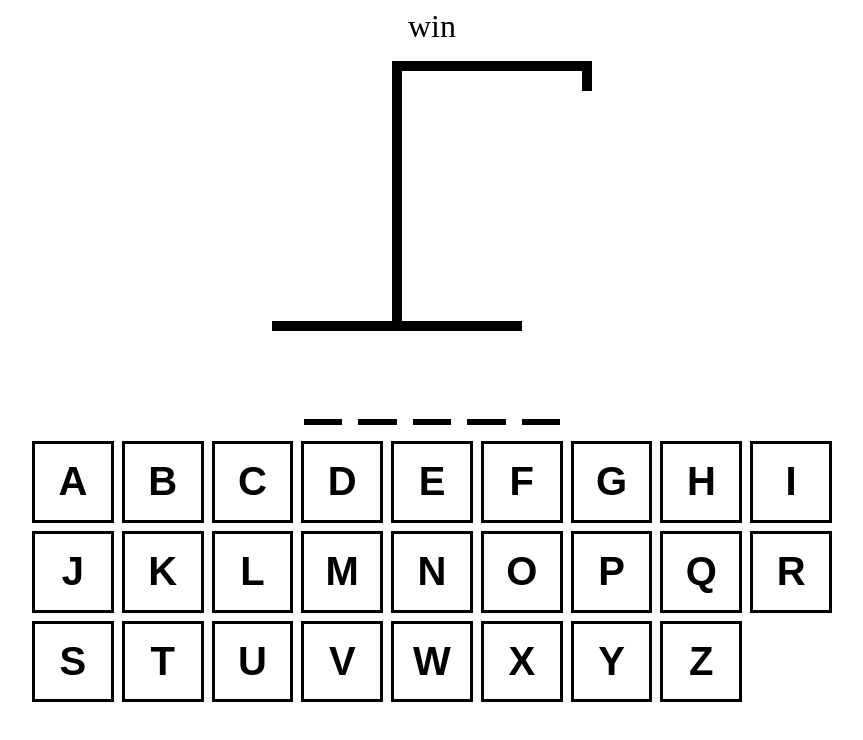
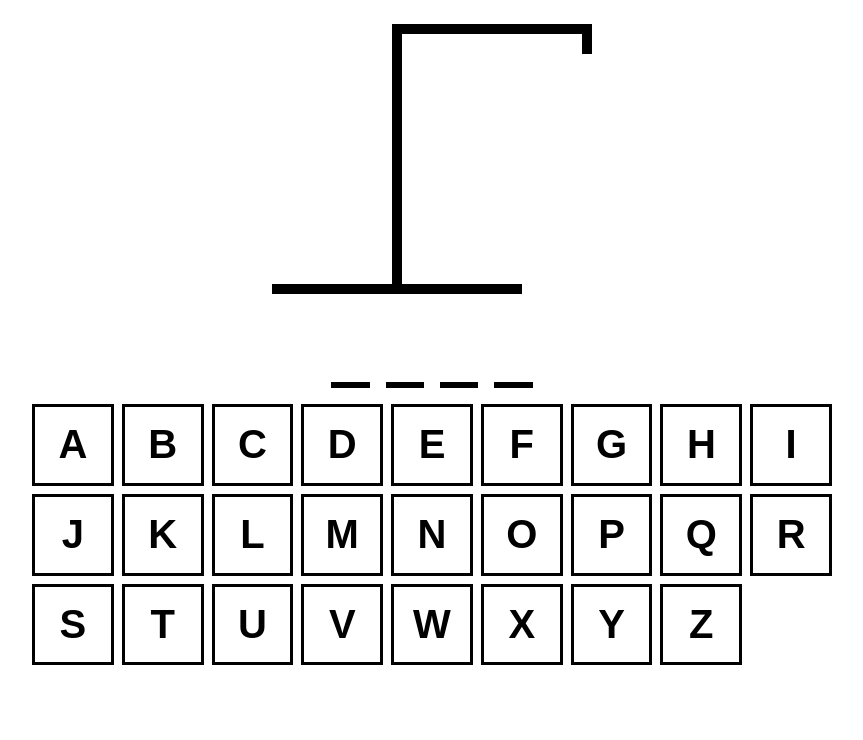
Before and after one commit to Vishal-Tx/hangman, a React (Vite) app in the folder hangman/: page / in a window 1280 px wide. Shown: the top 740 px of the page, without its empty margins (208-1071 px from the left). Built offline with nearby package versions, Linux system fonts and the light colour scheme.

Commit message:
final commit

```diff
--- a/hangman/src/App.tsx
+++ b/hangman/src/App.tsx
@@ -4,23 +4,24 @@
 import HangmanWord from './HangmanWord'
 import Keyboard from './Keyboard'
 
+function getWord(){
+  return words[Math.floor(Math.random()*words.length)]
+}
 const App = () => {
-  const [wordToGuess, setWordToGuess] = useState(()=>{
-    return words[Math.floor(Math.random()*words.length)]
-  })
+  const [wordToGuess, setWordToGuess] = useState(getWord)
 
   const [guessedLetters, setGuessedLetters] = useState<string[]>([])
 
   const incorrectLetters = guessedLetters.filter(letter=>!wordToGuess.includes(letter))
 
-  const isLose = incorrectLetters.length>=6
+  const isLoser = incorrectLetters.length>=6
   const isWinner = wordToGuess.split("").every(letter =>guessedLetters.includes(letter))
 
 const addGuessedLetter  = useCallback(
   (letter:string) => {
-    if(guessedLetters.includes(letter))return
+    if(guessedLetters.includes(letter) || isWinner || isLoser)return
     setGuessedLetters(currentLetters =>[...currentLetters, letter])
-  },[guessedLetters]
+  },[guessedLetters,isWinner,isLoser]
 )
 
 
@@ -42,6 +43,23 @@
     }
   }, [guessedLetters])
 
+  useEffect(()=>{
+    const handler = (e: KeyboardEvent)=>{
+      const key = e.key
+
+      if(key!=="Enter")return
+      e.preventDefault()
+      setGuessedLetters([])
+      setWordToGuess(getWord())
+    }
+
+
+    document.addEventListener("keypress", handler)
+    return () => {
+      document.removeEventListener("keypress", handler)
+    }
+  })
+
 
   console.log(wordToGuess)
   return (
@@ -57,14 +75,15 @@
     }}
   >
      <div style={{ fontSize: "2rem", textAlign: "center" }}>
-        {/* {isWinner && "Winner! - Refresh to try again"}
-        {isLoser && "Nice Try - Refresh to try again"} */}
-        win
+        {isWinner && "Winner! - Refresh or Hit Enter to try again"}
+        {isLoser && "Nice Try - Refresh or Hit Enter to try again"}
+
       </div>
       <HangmanDrawing numberOfGuesses={incorrectLetters.length}/>
-      <HangmanWord guessedLetters={guessedLetters} wordToGuess={wordToGuess}/>
+      <HangmanWord reveal={isLoser} guessedLetters={guessedLetters} wordToGuess={wordToGuess}/>
       <div style={{alignSelf:'stretch'}}>
-      <Keyboard activeLetters={guessedLetters.filter((letter)=>wordToGuess.includes(letter))}
+      <Keyboard disabled = {isLoser||isWinner}
+      activeLetters={guessedLetters.filter((letter)=>wordToGuess.includes(letter))}
       inactiveLetters={incorrectLetters}
       addGuessedLetter={addGuessedLetter}/>
       </div>
--- a/hangman/src/HangmanWord.tsx
+++ b/hangman/src/HangmanWord.tsx
@@ -1,9 +1,10 @@
 type HangmanWordProps={
   wordToGuess:string
-  guessedLetters:string[]
+  guessedLetters:string[],
+  reveal?:boolean
 }
 
-const HangmanWord = ({wordToGuess,guessedLetters}:HangmanWordProps) => {
+const HangmanWord = ({wordToGuess,guessedLetters,reveal=false}:HangmanWordProps) => {
 
   return (
     <div style={{
@@ -14,7 +15,7 @@
         textTransform: "uppercase",
         fontFamily: "monospace",
       }}>
-        {wordToGuess.split("").map((letter, index)=><span key = {index} style={{borderBottom: ".1em solid black"}}><span style={{visibility:guessedLetters.includes(letter)?"visible":'hidden'}}>{letter}</span></span>)}
+        {wordToGuess.split("").map((letter, index)=><span key = {index} style={{borderBottom: ".1em solid black"}}><span style={{visibility:guessedLetters.includes(letter)||reveal?"visible":'hidden', color:!guessedLetters.includes(letter)&&reveal?"red":"black"}}>{letter}</span></span>)}
       </div>
   )
 }
--- a/hangman/src/Keyboard.tsx
+++ b/hangman/src/Keyboard.tsx
@@ -32,10 +32,12 @@
   type KeyboardProps={
     inactiveLetters:string[],
     activeLetters:string[],
-    addGuessedLetter:(letter: string) => void
+    addGuessedLetter:(letter: string) => void,
+    disabled:boolean,
+
   }
 
-const Keyboard = ({inactiveLetters,activeLetters,addGuessedLetter}:KeyboardProps) => {
+const Keyboard = ({inactiveLetters,activeLetters,addGuessedLetter, disabled=false}:KeyboardProps) => {
 
   return (
     <div style={{
@@ -44,7 +46,7 @@
         gap: ".5rem",
       }}>{KEYS.map(key=>{ const isActive =activeLetters.includes(key)
         const isInActive = inactiveLetters.includes(key)
-        return(<button disabled={isActive||isInActive} onClick={()=>addGuessedLetter(key)} className={`${styles.btn} ${isActive?styles.active:""}${isInActive?styles.inactive:""}`} key={key}>{key}</button>)})}</div>
+        return(<button disabled={isActive||isInActive||disabled} onClick={()=>addGuessedLetter(key)} className={`${styles.btn} ${isActive?styles.active:""}${isInActive?styles.inactive:""}`} key={key}>{key}</button>)})}</div>
   )
 }
 
```
